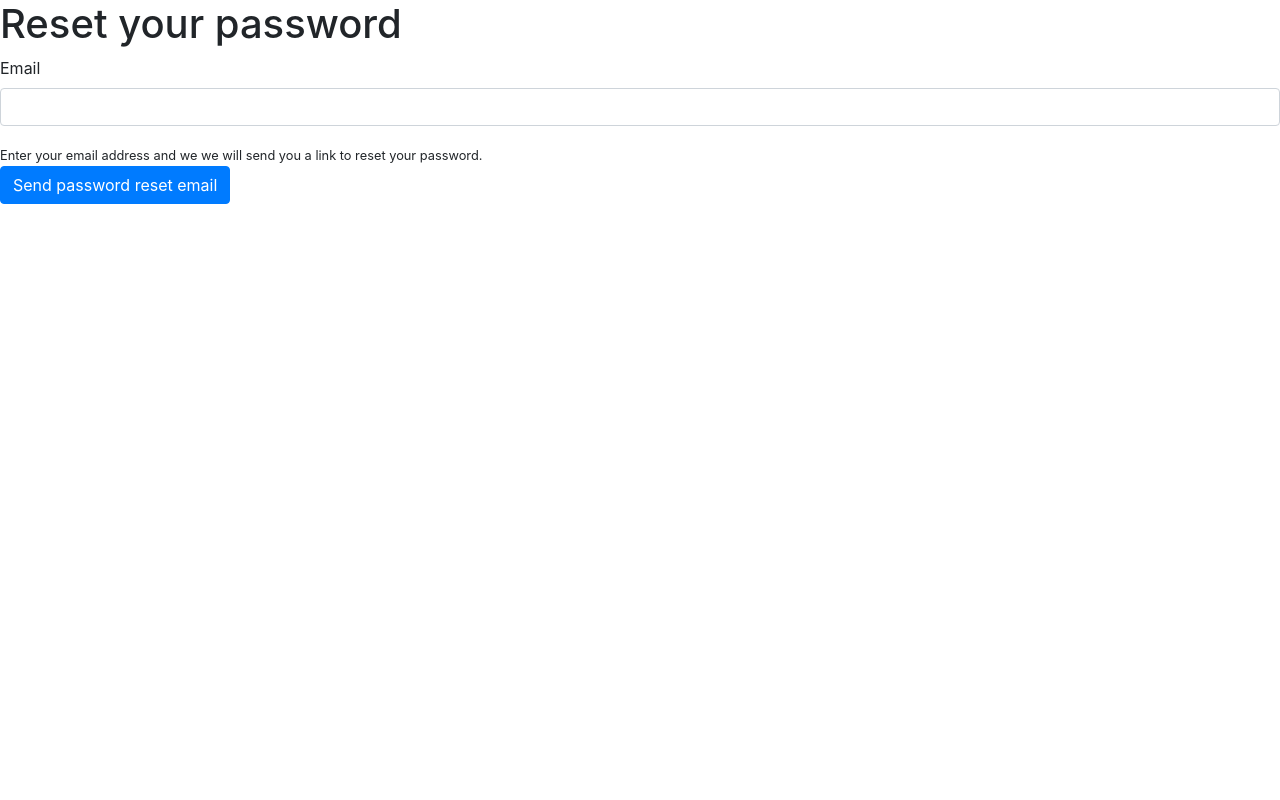
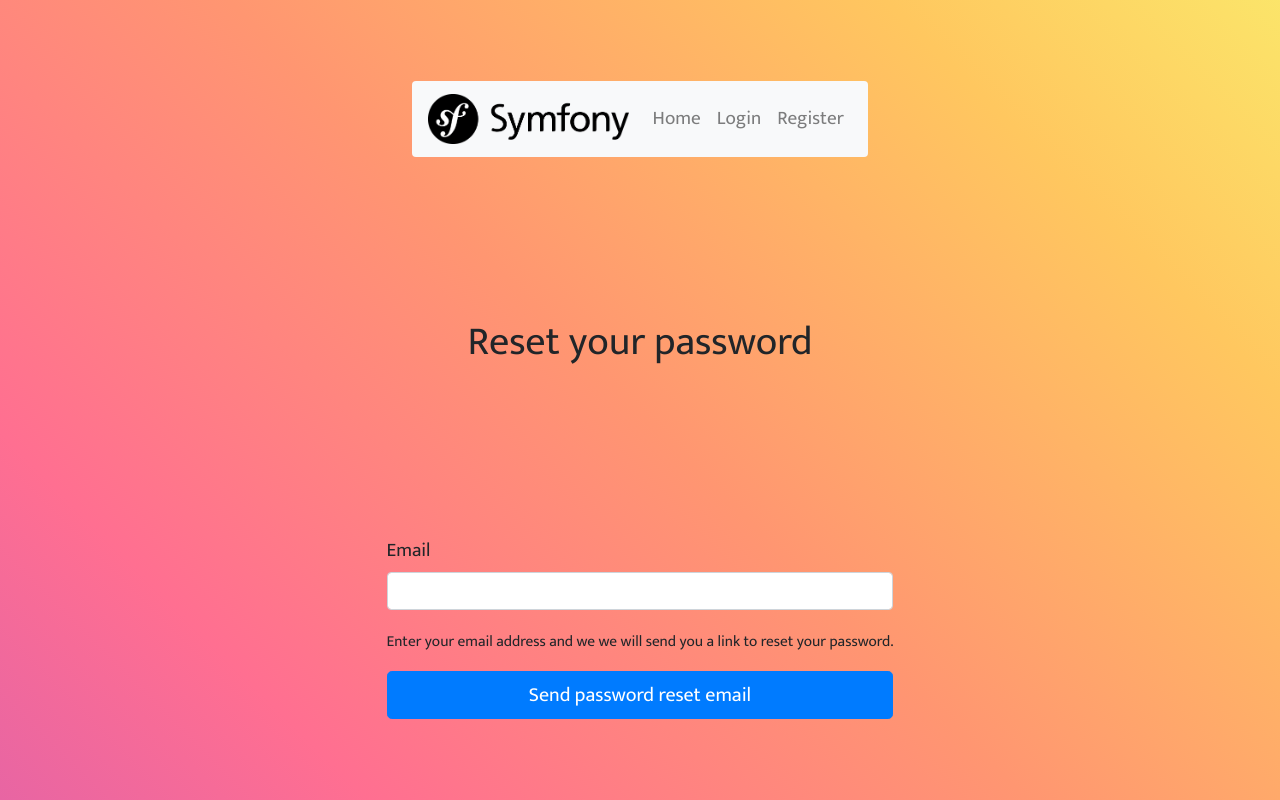
Before and after one commit to Huyen059/symfony-flow, a Symfony app: template templates/reset_password/request.html.twig in a window 1280 px wide. Run offline with Twig, Linux system fonts and the light colour scheme; the template is opened without the code that fills it, so the values that code supplies are empty; form fields are guessed from the names that the template uses; some libraries are stand-ins or nearby versions.

Commit message:
style reset password

```diff
--- a/src/Form/ResetPasswordRequestFormType.php
+++ b/src/Form/ResetPasswordRequestFormType.php
@@ -14,6 +14,7 @@ class ResetPasswordRequestFormType extends AbstractType
     {
         $builder
             ->add('email', EmailType::class, [
+                'attr' => ['class' => 'form-control mb-3'],
                 'constraints' => [
                     new NotBlank([
                         'message' => 'Please enter your email',
--- a/templates/registration/register.html.twig
+++ b/templates/registration/register.html.twig
@@ -24,12 +24,6 @@
                 <li class="nav-item active">
                     <a class="nav-link" href="{{ path('app_register') }}">Register</a>
                 </li>
-
-                <li class="nav-item">
-                    {% if app.user %}
-                        <a class="nav-link" href="{{ path('app_logout') }}">Logout</a>
-                    {% endif %}
-                </li>
             </ul>
         </div>
     </nav>
--- a/templates/reset_password/check_email.html.twig
+++ b/templates/reset_password/check_email.html.twig
@@ -1,6 +1,8 @@
 {% extends 'base.html.twig' %}
 
 {% block title %}Password Reset Email Sent{% endblock %}
+{% block stylesheets %}
+    <link rel="stylesheet" href="{{ asset('assets/customerStyle.css') }}">{% endblock %}
 
 {% block body %}
     <p>An email has been sent that contains a link that you can click to reset your password. This link will expire in {{ tokenLifetime|date('g') }} hour(s).</p>
--- a/templates/reset_password/request.html.twig
+++ b/templates/reset_password/request.html.twig
@@ -1,8 +1,33 @@
 {% extends 'base.html.twig' %}
 
 {% block title %}Reset your password{% endblock %}
+{% block stylesheets %}
+    <link rel="stylesheet" href="{{ asset('assets/customerStyle.css') }}">{% endblock %}
 
 {% block body %}
+    <nav class="navbar navbar-expand-lg navbar-light bg-light rounded">
+        <a class="navbar-brand" href="{{ path('homepage') }}"><img class="nav-logo" src="img/symfony_black.png"
+                                                                   alt="Symfony logo"></a>
+        <button class="navbar-toggler" type="button" data-toggle="collapse" data-target="#navbarSupportedContent"
+                aria-controls="navbarSupportedContent" aria-expanded="false" aria-label="Toggle navigation">
+            <span class="navbar-toggler-icon"></span>
+        </button>
+
+        <div class="collapse navbar-collapse" id="navbarSupportedContent">
+            <ul class="navbar-nav mr-auto">
+                <li class="nav-item">
+                    <a class="nav-link" href="{{ path('homepage') }}">Home</a>
+                </li>
+                <li class="nav-item">
+                    <a class="nav-link" href="{{ path('app_login') }}">Login</a>
+                </li>
+                <li class="nav-item">
+                    <a class="nav-link" href="{{ path('app_register') }}">Register</a>
+                </li>
+            </ul>
+        </div>
+    </nav>
+
     {% for flashError in app.flashes('reset_password_error') %}
         <div class="alert alert-danger" role="alert">{{ flashError }}</div>
     {% endfor %}
@@ -17,6 +42,6 @@
         </small>
     </div>
 
-        <button class="btn btn-primary">Send password reset email</button>
+    <button class="btn btn-lg btn-primary w-100 mt-3">Send password reset email</button>
     {{ form_end(requestForm) }}
 {% endblock %}
--- a/templates/reset_password/reset.html.twig
+++ b/templates/reset_password/reset.html.twig
@@ -1,12 +1,14 @@
 {% extends 'base.html.twig' %}
 
 {% block title %}Reset your password{% endblock %}
+{% block stylesheets %}
+    <link rel="stylesheet" href="{{ asset('assets/customerStyle.css') }}">{% endblock %}
 
 {% block body %}
     <h1>Reset your password</h1>
 
     {{ form_start(resetForm) }}
         {{ form_row(resetForm.plainPassword) }}
-        <button class="btn btn-primary">Reset password</button>
+        <button class="btn btn-lg btn-primary w-100 mt-3">Reset password</button>
     {{ form_end(resetForm) }}
 {% endblock %}
```
Lines whose indentation alone changed are shown as unchanged.
